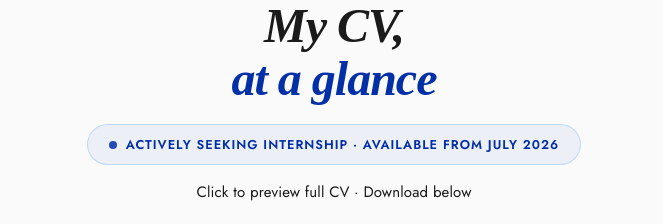
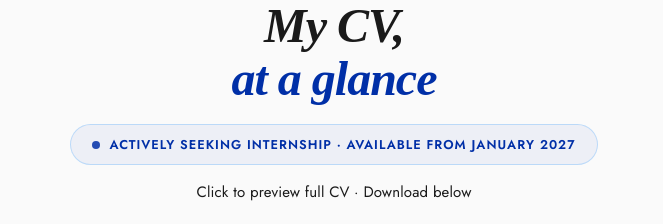
Before and after one commit to lygao-ducky/myportfolio.2026, a plain HTML site: page index.html in a window 1280 px wide. Shown: the part 1100-1324 px from the top of the page, without its empty margins (306-969 px from the left). Drawn offline with nearby package versions, Linux system fonts and the light colour scheme.

Commit message:
Update availability date in CV section

```diff
--- a/index.html
+++ b/index.html
@@ -521,7 +521,7 @@ footer { border-top:1px solid var(--border); padding:3rem 5% 5rem; max-width:128
     <h2 class="display">My CV,<br><em style="color:var(--accent);">at a glance</em></h2>
     <div style="display:inline-flex;align-items:center;gap:.6rem;margin:1.2rem 0 .4rem;padding:.6rem 1.4rem;background:var(--accent-lt);border:1.5px solid rgba(41,151,255,.25);border-radius:40px;">
       <span style="width:8px;height:8px;border-radius:50%;background:var(--accent);animation:blink 1.8s ease-in-out infinite;display:inline-block;"></span>
-      <span style="font-size:.85rem;font-weight:700;color:var(--accent);letter-spacing:1px;text-transform:uppercase;">Actively seeking internship · Available from July 2026</span>
+      <span style="font-size:.85rem;font-weight:700;color:var(--accent);letter-spacing:1px;text-transform:uppercase;">Actively seeking internship · Available from January 2027</span>
     </div>
     <p style="margin-top:.6rem;">Click to preview full CV · Download below</p>
   </div>
```
